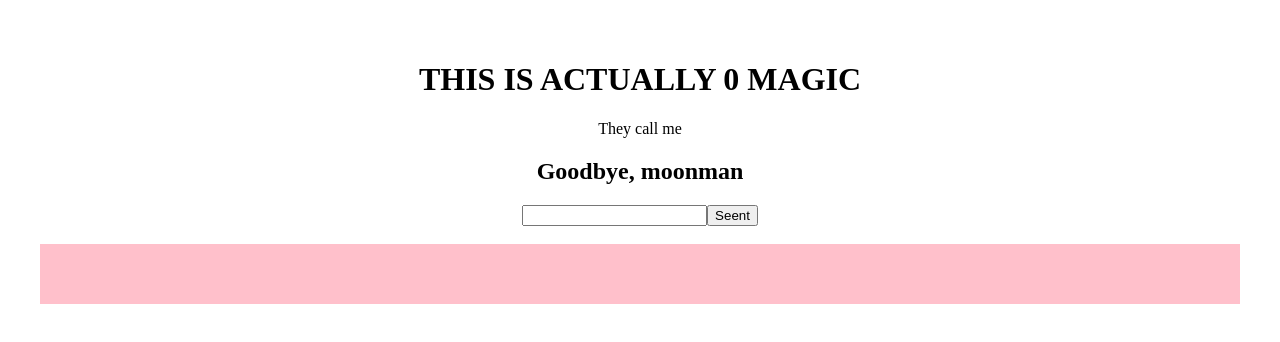
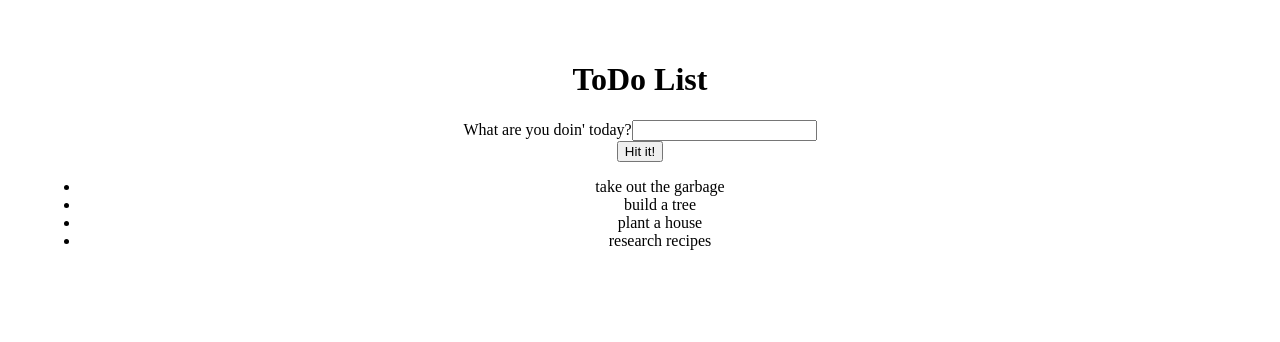
Before and after one commit to mmelines/react-stuff, a React (Vite) app in the folder vite-project/: page / in a window 1280 px wide. Shown: the top 342 px of the page. Built offline with nearby package versions, Linux system fonts and the light colour scheme.

Commit message:
boom! that is the power of react

```diff
--- a/vite-project/src/App.jsx
+++ b/vite-project/src/App.jsx
@@ -7,25 +7,55 @@ function App() {
   const [count, setCount] = useState(0);
   const [name, setName] = useState("");
 
-  function handleNameChange (e) {
+  function handleNameChange(e) {
     setName(e.target.value);
-  };
+  }
 
   return (
     <div>
-      <h1>THIS IS ACTUALLY {count} MAGIC</h1>
-      <div>They call me {name}</div>
+      <h1>ToDo List</h1>
+      {/* <div>They call me {name}</div>
       <div children={<h2>Goodbye, moonman</h2>}/>
       <input id="FINE" type="text" value={name} onChange={handleNameChange} />
-      <button id="thisButton" onClick={(e)=>{setCount(count+1)}}>Seent</button>
+      <button id="thisButton" onClick={(e)=>{setCount(count+1)}}>Seent</button> */}
 
-      <ToDos title={name}/>
+      <ToDos title="To Do List:" />
     </div>
   );
 }
 
 function ToDos(props) {
-  return <div><h3 style={{padding: 30, backgroundColor: 'pink'}}>{props.title}</h3></div>
+  const [todos, setTodos] = useState([
+    { name: "take out the garbage", id: 1 },
+    { name: "build a tree", id: 2 },
+    { name: "plant a house", id: 3 },
+    { name: "research recipes", id: 4 },
+  ]);
+  const [newToDo, setNewToDo] = useState("");
+  const appendToDos = function (e) {
+    let updatedArray = [...todos,{name:newToDo, id:(todos.length+1)}];
+    setTodos(updatedArray);
+    setNewToDo("");
+  };
+  return (
+    <div>
+      <div id="input-container">
+        <label htmlFor="newToDoInput">What are you doin' today?</label>
+        <input id="newToDoInput" type="text" value={newToDo} onChange={(e)=>{setNewToDo(e.target.value)}}></input>
+        <div id="displayNewTodoInput">{newToDo}</div>
+        <button id="sureAboutToDoButton" onClick={appendToDos}>Hit it!</button>
+      </div>
+      <div id="list-container">
+        <ul>
+          {todos.map((todo) => (
+            <li key={todo.id} id={`todo-${todo.id}`}>
+              {todo.name}
+            </li>
+          ))}
+        </ul>
+      </div>
+    </div>
+  );
 }
 
 export default App;
```
